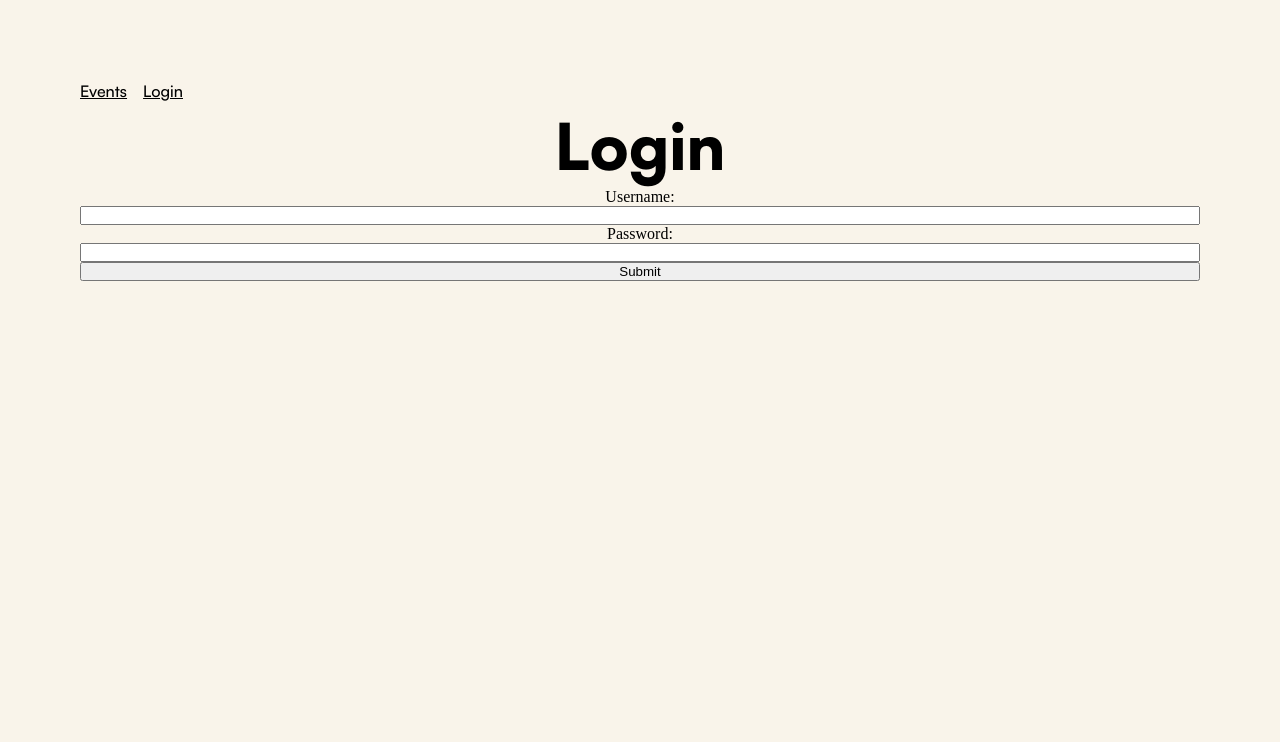
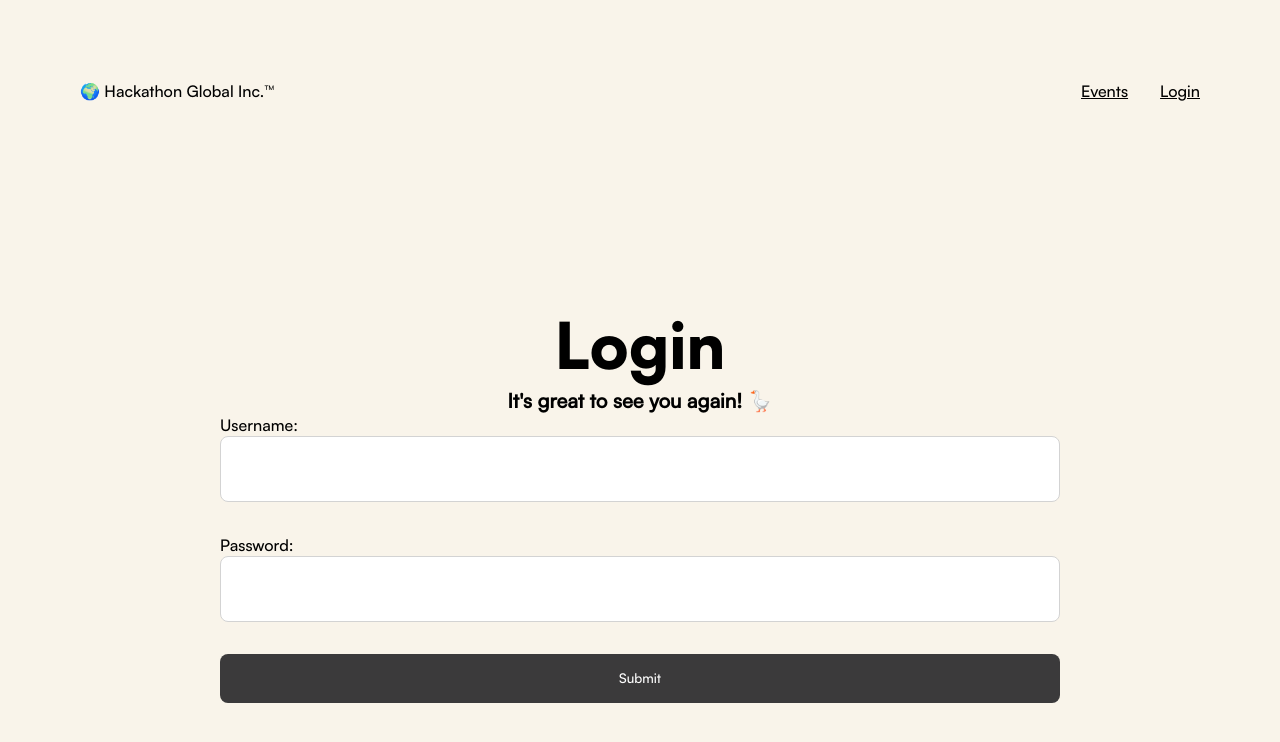
Before and after one commit to IsaacYu15/hackathon-global-inc, a React (Create React App) app: page /login in a window 1280 px wide. Shown: the top 742 px of the page. Built offline with nearby package versions, Linux system fonts and the light colour scheme.

Commit message:
css styling

```diff
--- a/src/components/Event.css
+++ b/src/components/Event.css
@@ -4,7 +4,6 @@
   display: flex;
   flex-direction: column;
 
-  background-color: var(--color-white);
   border-radius: var(--border-radius-1);
 }
 
@@ -21,9 +20,21 @@
   text-align: left;
 }
 
+.event_col_container {
+  display: flex;
+  flex-direction: column;
+  gap: 0.25rem;
+  text-align: left;
+}
+
+
 .left_content {
   padding: 1rem 0 1rem 0;
   width: 50%;
+
+  display: flex;
+  flex-direction: column;
+  justify-content: space-between;
 }
 
 .right_content {
@@ -32,6 +43,9 @@
 }
 
 #event .event_dropdown {
+
+  border-top: 0.15rem solid var(--color-dark-gray);
+
   display: flex;
   flex-direction: row;
   justify-content: space-between;
--- a/src/components/Event.jsx
+++ b/src/components/Event.jsx
@@ -1,7 +1,14 @@
 import React from "react";
 import "./Event.css";
 
-const Event = ({ props, unsortedEvents, eventId, scrollToEvent, isFocused }) => {
+const Event = ({
+  props,
+  unsortedEvents,
+  eventId,
+  scrollToEvent,
+  isFocused,
+  backgroundColor,
+}) => {
   const handleEventClick = (e, relatedEventId) => {
     e.stopPropagation();
     scrollToEvent(relatedEventId);
@@ -15,12 +22,29 @@ const Event = ({ props, unsortedEvents, eventId, scrollToEvent, isFocused }) =>
         scrollToEvent(props.id);
       }}
     >
-      <div id="event">
+      <div
+        id="event"
+        style={{
+          border: isFocused ? "0.1rem solid #3b3a3b" : "none",
+          backgroundColor: backgroundColor
+        }}
+      >
         <div className="header">
           <h2 className="header_title">{props.name}</h2>
           <div className="event_row_container">
+            {props.speakers.length > 0 && (
+              <div className="event_row_container">
+                {props.speakers.map((speaker) => (
+                  <h4 key={speaker.id}>{speaker.name}</h4>
+                ))}
+                <h4>•</h4>
+              </div>
+            )}
+
             <h4>{props.event_type}</h4>
+            <h4>•</h4>
             <h4>start time: {props.start_time}</h4>
+            <h4>•</h4>
             <h4>end time: {props.end_time}</h4>
           </div>
         </div>
@@ -34,16 +58,6 @@ const Event = ({ props, unsortedEvents, eventId, scrollToEvent, isFocused }) =>
         >
           <div className="left_content">
             <p>{props.description}</p>
-          </div>
-
-          <div className="right_content">
-            <div className="event_row_container">
-              {props.speakers.length
-                ? props.speakers.map((speaker) => (
-                    <h4 key={speaker.id}>{speaker.name}</h4>
-                  ))
-                : null}
-            </div>
 
             <div className="event_row_container">
               {props.public_url ? (
@@ -53,20 +67,23 @@ const Event = ({ props, unsortedEvents, eventId, scrollToEvent, isFocused }) =>
                 <a href={props.private_url}>Sign Up</a>
               ) : null}
             </div>
+          </div>
 
-            <div className="event_row_container">
+          <div className="right_content">
+            <h3>Related Events:</h3>
+            <div className="event_col_container">
               {props.related_events.length
                 ? props.related_events.map((event) => {
                     const currentEvent = unsortedEvents[event - 1];
                     return (
-                     (
-                        <a
-                          key={"event_" + eventId + "_related_to_" + currentEvent.id}
-                          onClick={(e) => handleEventClick(e, currentEvent.id)}
-                        >
-                          {currentEvent.name}
-                        </a>
-                      )
+                      <a
+                        key={
+                          "event_" + eventId + "_related_to_" + currentEvent.id
+                        }
+                        onClick={(e) => handleEventClick(e, currentEvent.id)}
+                      >
+                        {currentEvent.name}
+                      </a>
                     );
                   })
                 : null}
--- a/src/index.css
+++ b/src/index.css
@@ -20,12 +20,24 @@ body{
   /*GENERAL TRANSITION VARIABLE*/
   --transition: all 500ms ease;
 
-  /*COLORS*/
+  /*MARGINS*/
+  --max-width: 75%;
+
+  /*BASE COLORS*/
   --color-beige: #f9f4ea;
   --color-black: #000000;
   --color-light-gray: #d3d3d3;
   --color-dark-gray:  #3b3a3b;
   --color-white: white;
+
+  /*COLOR PALETTE*/
+  --color-yellow: #fbf8cc;
+  --color-orange: #fde4cf;
+  --color-pink: #f1c0e8;
+  --color-purple:#cfbaf0;
+  --color-blue: #a3c4f3;
+  --color-turq: #98f5e1;
+  --color-green: #b9fbc0;
 }
 
 @font-face {
@@ -53,12 +65,17 @@ h2 {
   font-size: 2rem;
 }
 
+h3 {
+  font-family: "Satoshi-Medium";
+  font-size: 1.25rem;
+}
+
 h4 {
   font-family: "Satoshi-MediumItalic";
   font-size: 1rem;
 }
 
-p {
+label, input, p {
   font-family: "Satoshi-Medium";
 }
 
@@ -72,3 +89,21 @@ a{
 a:hover {
   color: var(--color-dark-gray);
 }
+
+button {
+  background-color: var(--color-dark-gray);
+  border: none;
+
+  padding: 1rem;
+  border-radius: var(--border-radius-2);
+
+  font-family: "Satoshi-Medium";
+  color: var(--color-white);
+
+  transition: var(--transition);
+}
+
+button:hover{
+  transform: translateY(-0.5rem);
+  background-color: var(--color-black);
+}
--- a/src/sections/eventlist/EventList.css
+++ b/src/sections/eventlist/EventList.css
@@ -1,6 +1,7 @@
-#event_list {
+.event_container {
   display: flex;
   flex-direction: column;
+  align-items: center;
   gap: 1rem;
 }
 
@@ -9,8 +10,12 @@
 }
 
 .header_container {
+  display: flex;
+  flex-direction: column;
   text-align: center;
+
   margin: 5%;
+  gap: 1rem;
 }
 
 .event_listing {
@@ -23,5 +28,8 @@
   scroll-behavior: smooth;
 
   max-height: 50vh;
+  max-width: var(--max-width);
+  height: fit-content;
+
   padding: 2rem;
 }
--- a/src/sections/eventlist/EventList.jsx
+++ b/src/sections/eventlist/EventList.jsx
@@ -3,6 +3,7 @@ import Event from "../../components/Event.jsx";
 import Navbar from "../navbar/Navbar.jsx";
 import axios from "axios";
 import "./EventList.css";
+import eventColors from "./eventColors.js";
 
 const EventList = () => {
   const [unsortedEvents, setUnsortedEvents] = useState([]);
@@ -12,8 +13,7 @@ const EventList = () => {
   function scrollToEvent(id) {
     const element = document.getElementById(generateEventId(id));
     console.log(generateEventId(id));
-    if (!element)
-    {
+    if (!element) {
       return;
     }
 
@@ -27,7 +27,6 @@ const EventList = () => {
     setFocusedEventId(id);
   }
 
-
   function generateEventId(id) {
     return "event_" + id;
   }
@@ -40,10 +39,9 @@ const EventList = () => {
       .then((response) => {
         setUnsortedEvents(response.data);
 
-        {/*create a shallow copy of the data for us to freely modify*/}
         let filteredData = [...response.data];
 
-        if (!isLoggedIn) {
+        if (isLoggedIn === "false") {
           filteredData = filteredData.filter((x) => x.permission === "public");
           console.log("user is not logged in");
         } else {
@@ -53,27 +51,28 @@ const EventList = () => {
         filteredData.sort((a, b) => a.start_time - b.start_time);
 
         setEvents(filteredData);
+        console.log(filteredData);
       })
       .catch((error) => {
         console.log(error);
       });
   }, []);
 
-
   return (
     <div id="event_list">
       <Navbar />
 
+      <div className="event_container">
         <div className="header_container">
           <h1 className="event_title">Events</h1>
-        <p>
-          Learn something amazing from our workshop hosts and connect with other
-          hackers!
-        </p>
+          <h3>
+            Learn something amazing from our workshop hosts and connect with
+            other hackers!
+          </h3>
         </div>
 
         <div className="event_listing">
-        {events.map((event) => (
+          {events.map((event, index) => (
             <div className="event_card" key={event.id}>
               <Event
                 props={event}
@@ -81,9 +80,11 @@ const EventList = () => {
                 eventId={generateEventId(event.id)}
                 scrollToEvent={scrollToEvent}
                 isFocused={focusedEventId === event.id}
+                backgroundColor={eventColors[index % eventColors.length]}
               />
             </div>
           ))}
+        </div>
       </div>
     </div>
   );
--- /dev/null
+++ b/src/sections/eventlist/eventColors.js
@@ -0,0 +1,11 @@
+const data = [
+  "var(--color-yellow)",
+  "var(--color-orange)",
+  "var(--color-pink)",
+  "var(--color-purple)",
+  "var(--color-blue)",
+  "var(--color-turq)",
+  "var(--color-green)",
+];
+
+export default data;
--- a/src/sections/login/Login.css
+++ b/src/sections/login/Login.css
@@ -1,10 +1,47 @@
-#login
-{
-    text-align: center;
+.login_container {
+    display: flex;
+    flex-direction: column;
+    justify-content: center;
+    align-items: center;
+
+    height: 100vh;
+    max-width: var(--max-width);
+    width: 100%;
+    margin: 0 auto;
+  }
+
+
+.login_form input {
+
+    padding: 1rem;
+    font-size: 1.5rem;
+    border: 0.1rem solid var( --color-light-gray);
+    border-radius: var(--border-radius-2);
+    transition : var(--transition);
+}
+
+.login_form input:focus {
+    border-color: var(--color-blue);
+    outline: none;
 }
 
 .login_form
 {
+    align-self: stretch;
+    display: flex;
+    flex-direction: column;
+    gap: 2rem;
+
+    text-align: left;
+}
+
+.input_area {
     display: flex;
     flex-direction: column;
 }
+
+#error_indicator {
+    color: red;
+    text-align: center;
+    display: none;
+}
--- a/src/sections/login/Login.jsx
+++ b/src/sections/login/Login.jsx
@@ -15,32 +15,54 @@ const Login = () => {
 
     const inputUsername = usernameRef.current.value;
     const inputPassword = passwordRef.current.value;
+    const error = document.getElementById("error_indicator");
 
     const isValidUser = userData.some(
-      user => (inputUsername === user.userName && inputPassword === user.password)
+      (user) =>
+        inputUsername === user.userName && inputPassword === user.password
     );
 
     if (isValidUser) {
       localStorage.setItem("loggedIn", "true");
+      error.style.display = "none";
+
       navigate("/events");
     } else {
-      console.log("no");
+      error.style.display = "inline";
     }
   }
 
   return (
     <div id="login">
       <Navbar />
-      <h1>Login</h1>
-      <form className="login_form" onSubmit={validateLogin}>
-        <label htmlFor="username">Username:</label>
-        <input className="input_field" type="text" ref={usernameRef} required />
+      <div className="login_container">
+        <h1>Login</h1>
+        <h3>It's great to see you again! 🪿</h3>
 
-        <label htmlFor="password">Password:</label>
-        <input className="input_field" type="password" ref={passwordRef} required />
+        <form className="login_form" onSubmit={validateLogin}>
+          <div className="input_area">
+            <label htmlFor="username">Username:</label>
+            <input
+              className="input_field"
+              type="text"
+              ref={usernameRef}
+              required
+            />
+          </div>
 
-        <button type="submit">Submit</button>
-      </form>
+          <div className="input_area">
+            <label htmlFor="password">Password:</label>
+            <input
+              className="input_field"
+              type="password"
+              ref={passwordRef}
+              required
+            />
+          </div>
+          <p id="error_indicator">username or password is not valid!</p>
+          <button type="submit">Submit</button>
+        </form>
+      </div>
     </div>
   );
 };
--- a/src/sections/navbar/Navbar.css
+++ b/src/sections/navbar/Navbar.css
@@ -1,5 +1,11 @@
+#navbar {
+  display: flex;
+  flex-direction: row;
+  justify-content: space-between;
+}
+
 .nav_container {
-  width: 100%;
+  width: auto;
   display: flex;
   flex-direction: row;
 }
@@ -10,5 +16,5 @@
 
   display: flex;
   flex-direction: row;
-  gap: 1rem;
+  gap: 2rem;
 }
--- a/src/sections/navbar/Navbar.jsx
+++ b/src/sections/navbar/Navbar.jsx
@@ -16,13 +16,15 @@ const Navbar = () => {
 
   return (
     <nav id="navbar">
+      <div className="logo">
+        <p>🌍 Hackathon Global Inc.™</p>
+      </div>
       <div className="nav_container">
         {getNavData(isLoggedIn, logout).map((item) => (
           <li key={item.id}>
             <a
               className="routes"
               href={item.link}
-
               onClick={() => {
                 if (item.action) {
                   item.action();
```
Lines whose indentation alone changed are shown as unchanged.
